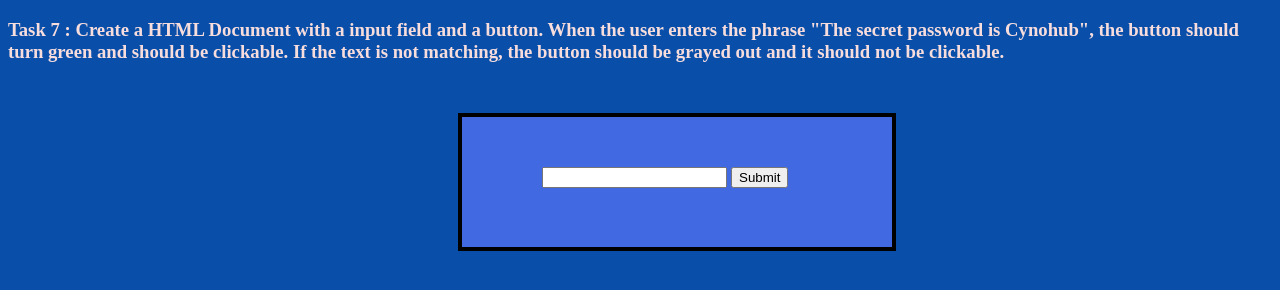
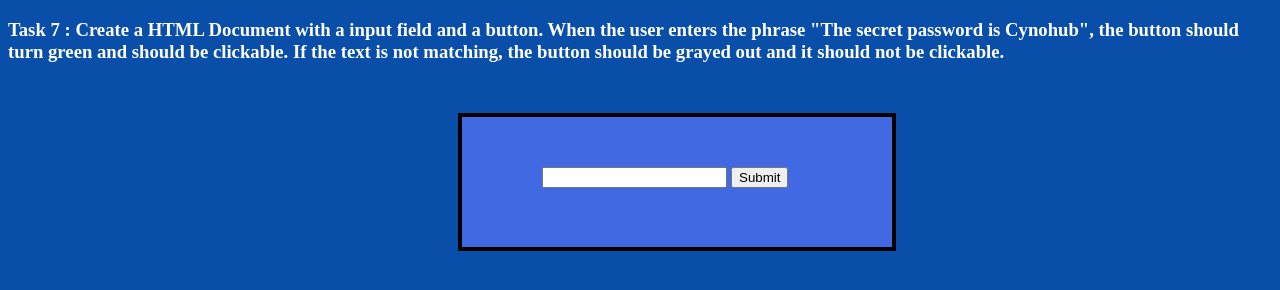
Before and after one commit to Kiranv1410/Project7, a plain HTML site: page index.html in a window 1280 px wide. Drawn offline with Linux system fonts and the light colour scheme.

Commit message:
first commit

```diff
--- a/index.html
+++ b/index.html
@@ -15,7 +15,7 @@
 </html>
 <style>
   h3{
-    color: rgb(248, 221, 221);
+    color: white;
   }
   body{
     background: rgb(9, 79, 170);
```
